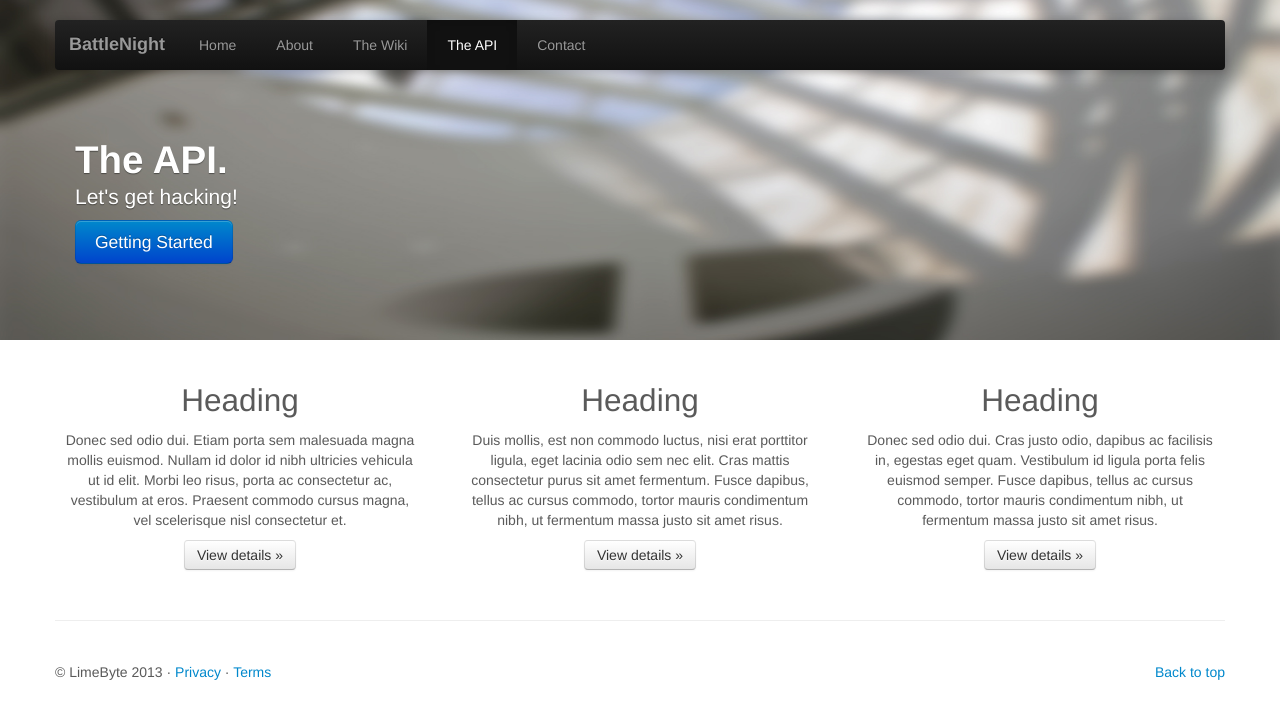
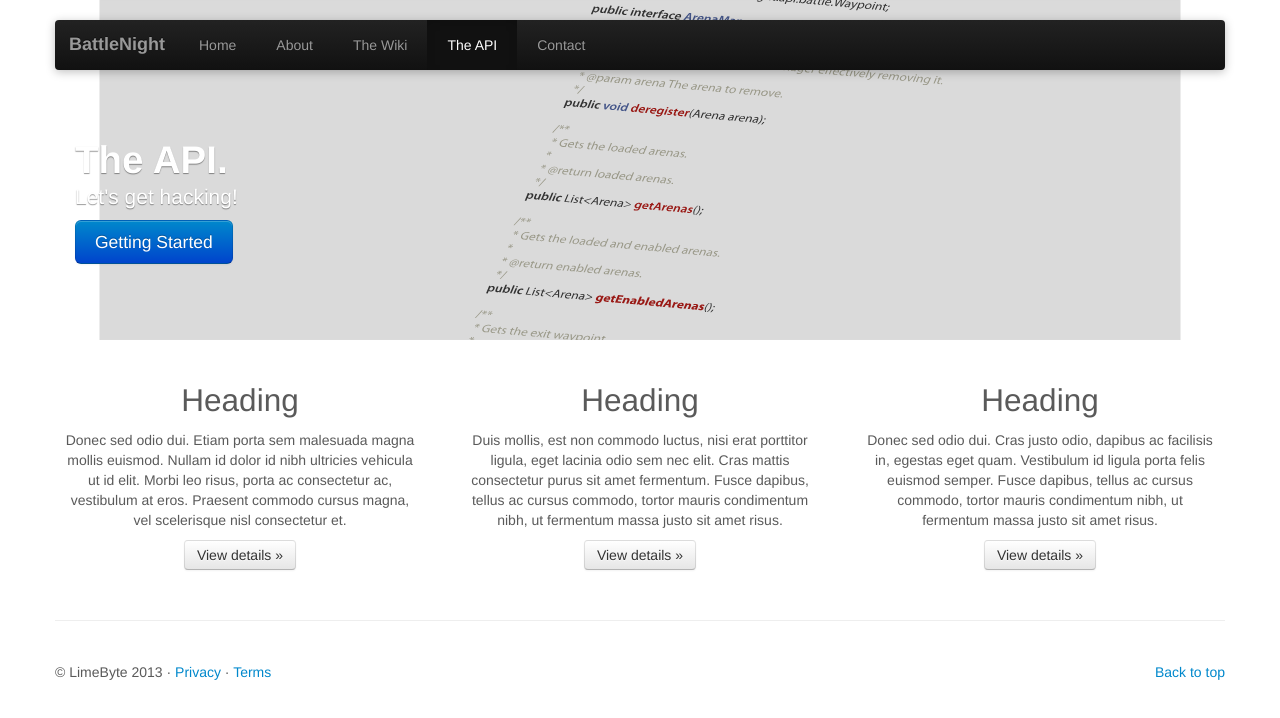
Before and after one commit to BattleNight/BattleNight-API, a plain HTML site: page index.html in a window 1280 px wide. Drawn offline with nearby package versions, Linux system fonts and the light colour scheme.

Commit message:
Updated API banner.

```diff
--- a/index.html
+++ b/index.html
@@ -64,7 +64,7 @@
     <div id="myCarousel" class="carousel slide">
       <div class="carousel-inner">
         <div class="item active">
-          <img src="assets/img/banners/the-api.jpg" alt="">
+          <img src="assets/img/banners/the-api.svg" alt="">
           <div class="container">
             <div class="carousel-caption">
               <h1>The API.</h1>
```
Also changed, not shown: assets/img/banners/the-api.svg (added).
